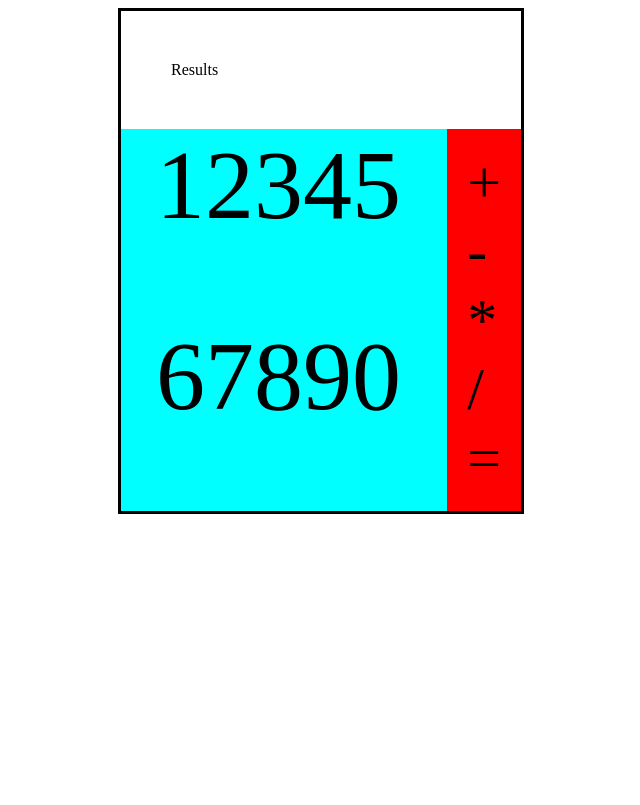
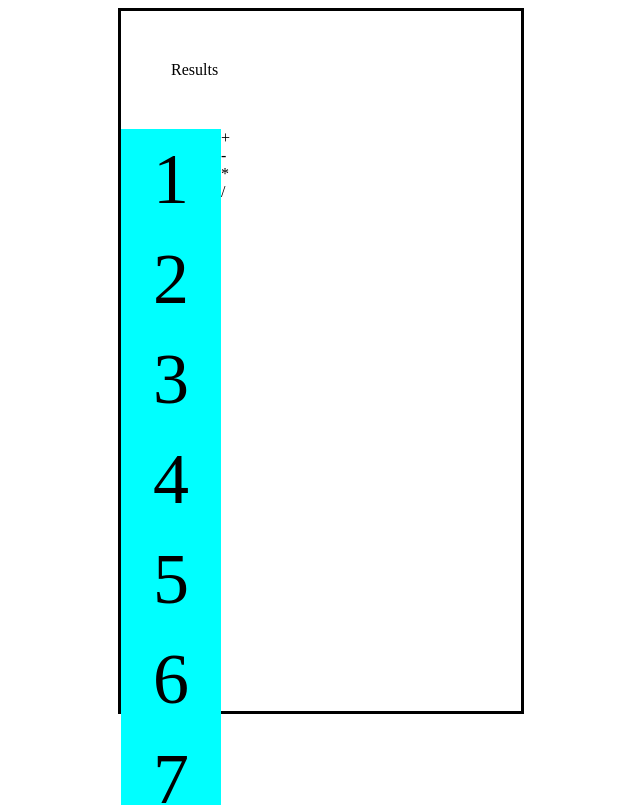
Before and after one commit to Elextricks/odin-project-Calculator, a plain HTML site: page index.html in a window 1280 px wide. Shown: the top 805 px of the page, without its empty margins (319-959 px from the left). Drawn offline with Linux system fonts and the light colour scheme.

Commit message:
Updated Calculator layout

```diff
--- a/index.html
+++ b/index.html
@@ -11,7 +11,7 @@
     <div class="calculator">
         <div id="display">Results</div>
         <div class="buttons">
-            <div class="numbers">
+            <div class="center-buttons">
                 <div>1</div>
                 <div>2</div>
                 <div>3</div>
@@ -22,13 +22,16 @@
                 <div>8</div>
                 <div>9</div>
                 <div>0</div>
+                <div>.</div>
+                <div>=</div>
+
             </div>
-            <div class="operators">
+            <div class="right-buttons">
                 <div>+</div>
                 <div>-</div>
                 <div>*</div>
                 <div>/</div>
-                <div>=</div>
+
             </div>
         </div>
     </div>
--- a/styles.css
+++ b/styles.css
@@ -2,7 +2,7 @@
     display:flex;
     flex-direction: column;
     margin: auto;
-    height: 500px;
+    height: 700px;
     width: 400px;
     border-style: solid;
     border-color: black;
@@ -18,20 +18,14 @@
     flex-grow: 1;
 }
 
-.numbers {
-    display: flex;
+.center-buttons > div{
+    display:flex;
     flex-direction: row;
-    padding-inline: 35px;
+    justify-content: center;
+    align-items: center;
     flex-wrap: wrap;
+    width: 100px;
+    height: 100px;
     background-color: cyan;
-    font-size: 98px;
+    font-size: 72px;
 }
-
-.operators {
-    display:flex;
-    flex-direction: column;
-    justify-content: center ;
-    font-size: 60px;
-    padding-inline: 20px;
-    background-color: red;
-}
```
